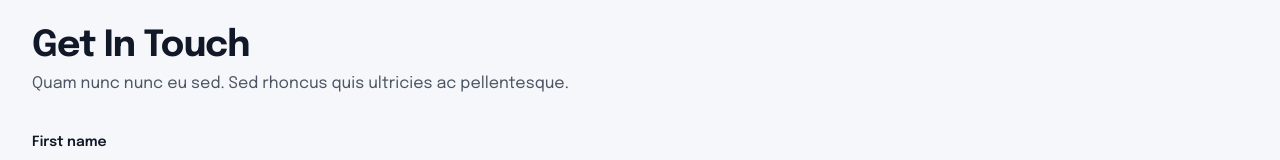
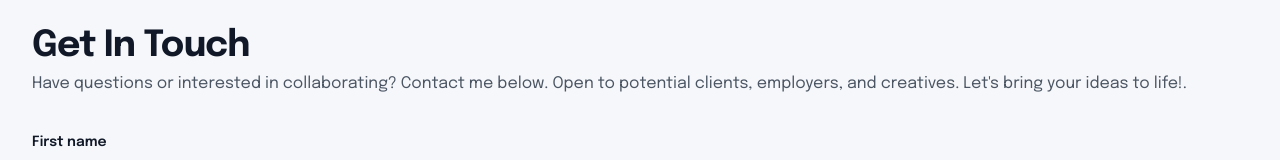
Before and after one commit to Justin-Bento/portfolio, a Next.js app: page /contact in a window 1280 px wide. Shown: the part 178-338 px from the top of the page. Built offline with nearby package versions, Linux system fonts and the light colour scheme; no server answers.

Commit message:
replaced fillter description with text.

```diff
--- a/pages/contact.tsx
+++ b/pages/contact.tsx
@@ -46,7 +46,7 @@ export default function Contact() {
             Get In Touch
           </h1>
           <p className="mt-1 mb-8 leading-7 text-gray-600 dark:text-slate-50">
-            Quam nunc nunc eu sed. Sed rhoncus quis ultricies ac pellentesque.
+            Have questions or interested in collaborating? Contact me below. Open to potential clients, employers, and creatives. Let&#39;s bring your ideas to life!.
           </p>
         </section>
         <form onSubmit={handleSubmit(onSubmit)} method="POST" className="">
```
